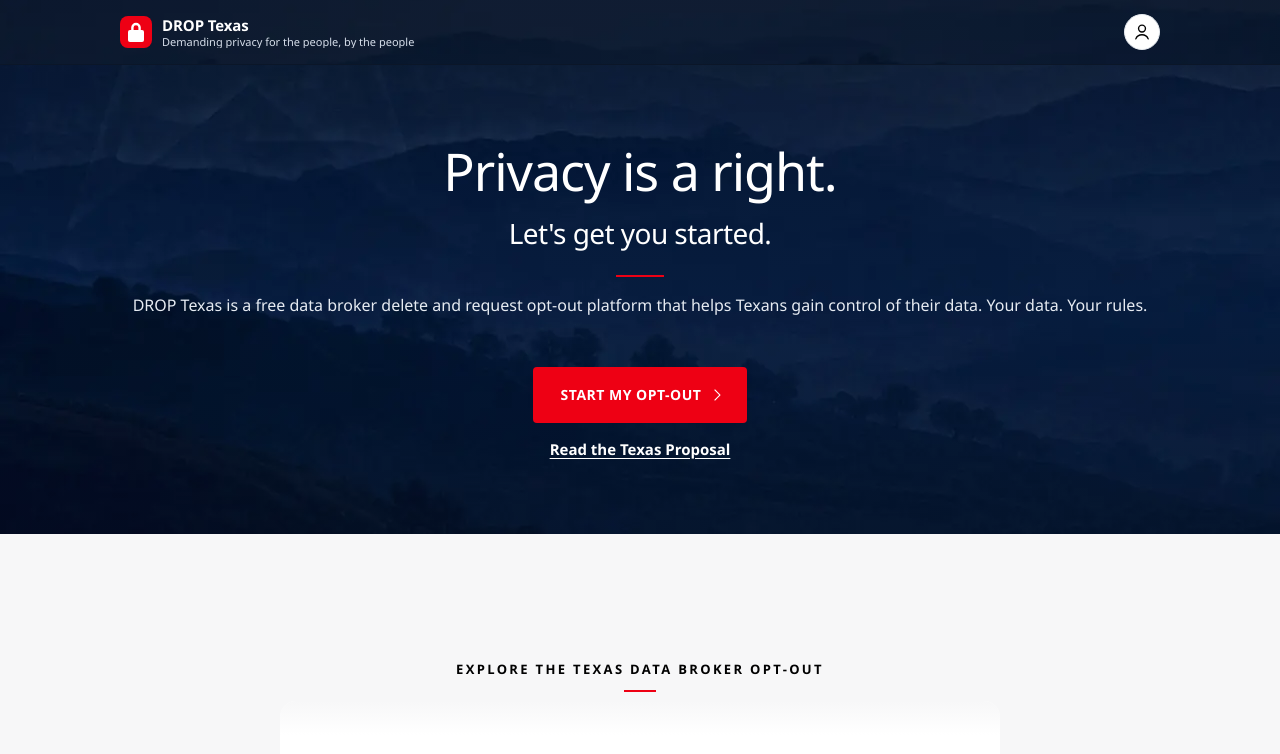
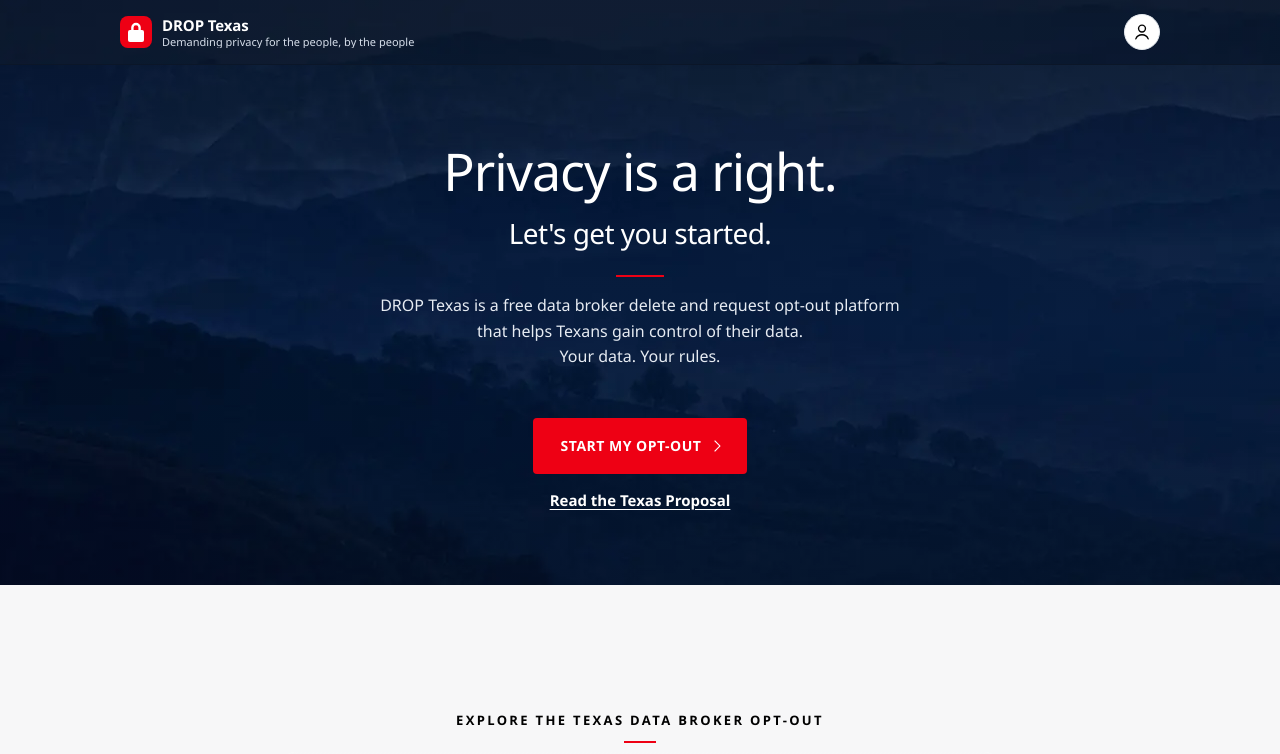
Before and after one commit to TAYLORBEN89/privacy-optout-landing, a React (Vite) app: page / in a window 1280 px wide. Shown: the top 754 px of the page. Built offline with nearby package versions, Linux system fonts and the light colour scheme; no server answers.

Commit message:
Hero description: inverted-pyramid line breaks, same wording (Ben, 6:00 PM)

```diff
--- a/src/pages/HomePage.tsx
+++ b/src/pages/HomePage.tsx
@@ -37,7 +37,21 @@ export function HomePage({ getStartedHref }: { getStartedHref: string }) {
         <div className="hero-inner">
             <h1 id="page-title">Privacy is a right.</h1>
             <h2 className="hero-sub">Let's get you started.</h2>
-            <p className="hero-focus">DROP Texas is a free data broker delete and request opt-out platform that helps Texans gain control of their data. Your data. Your rules.</p>
+            <p className="hero-focus hero-stagger">
+              {"DROP Texas is a free data broker delete"}
+              <span className="stagger-br stagger-br--m" aria-hidden="true" />
+              {" and request opt-out platform"}
+              <span className="stagger-br stagger-br--d" aria-hidden="true" />
+              {" that"}
+              <span className="stagger-br stagger-br--m" aria-hidden="true" />
+              {" helps Texans gain control of"}
+              <span className="stagger-br stagger-br--m" aria-hidden="true" />
+              {" their data."}
+              <span className="stagger-br stagger-br--d" aria-hidden="true" />
+              {" Your data."}
+              <span className="stagger-br stagger-br--m" aria-hidden="true" />
+              {" Your rules."}
+            </p>
             <AppLink className="cta" href={getStartedHref}>
               Start my opt-out
             </AppLink>
--- a/src/styles.css
+++ b/src/styles.css
@@ -3248,3 +3248,24 @@ body {
     padding-inline: 24px;
   }
 }
+
+/* Hero description as an inverted pyramid: controlled breaks only, longest line on top. One <p>, same text. */
+.hero-stagger {
+  white-space: nowrap;
+}
+
+.stagger-br {
+  display: none;
+}
+
+@media (min-width: 640px) {
+  .stagger-br--d {
+    display: block;
+  }
+}
+
+@media (max-width: 639px) {
+  .stagger-br--m {
+    display: block;
+  }
+}
```
Also changed, not shown: 1 other file (tests, documents, lock files or other folders).
